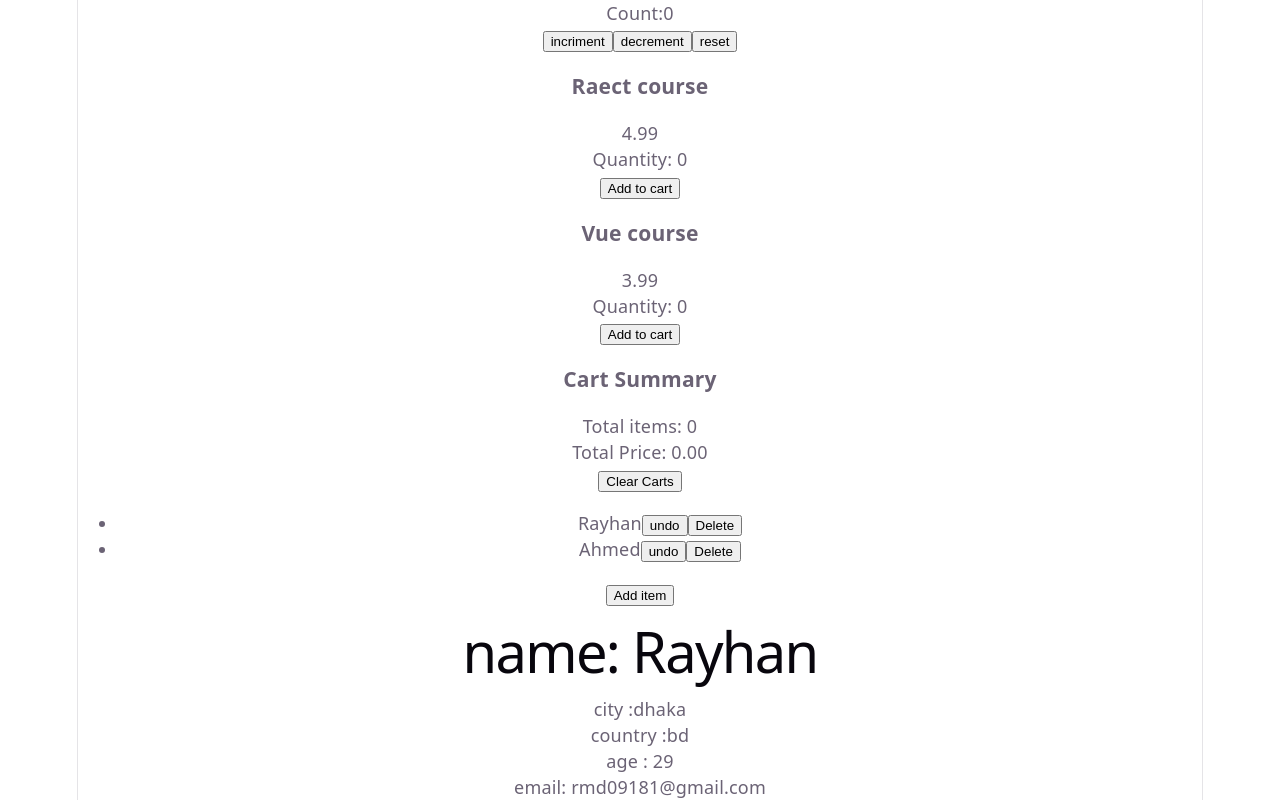
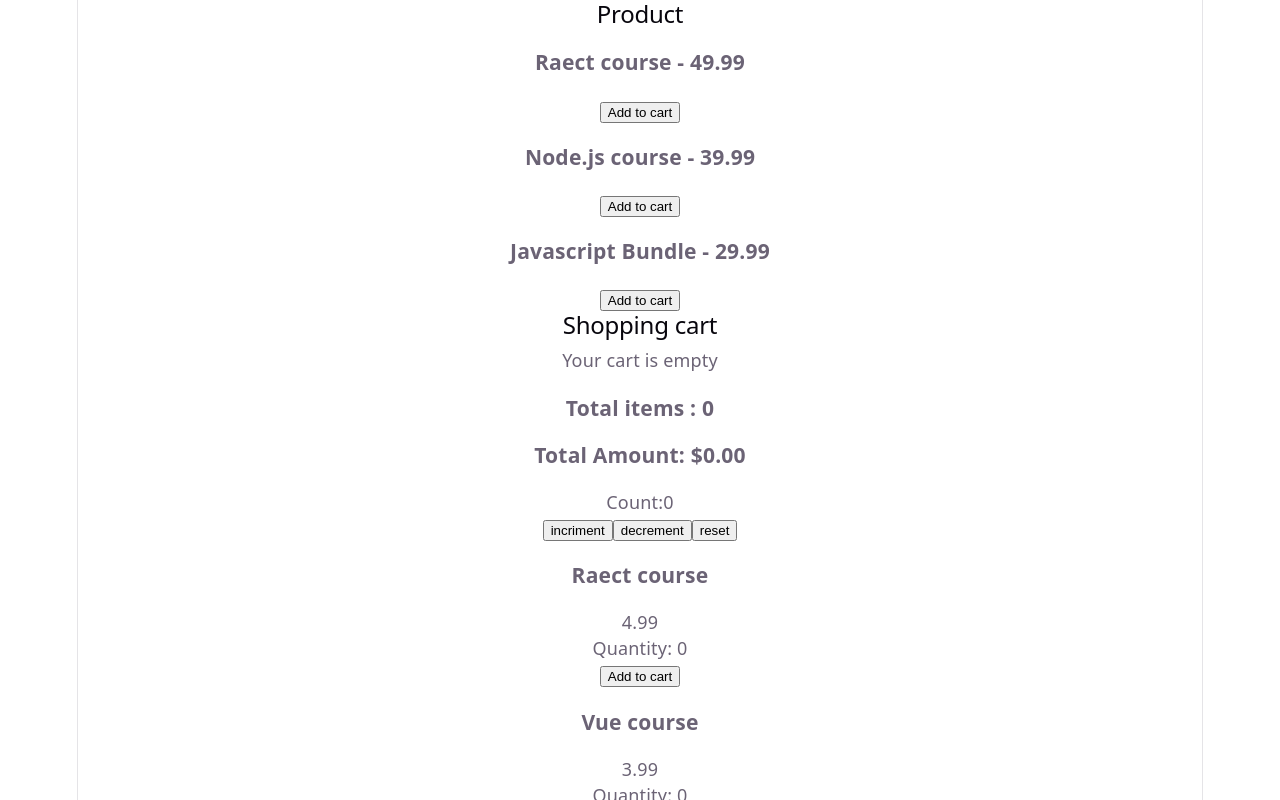
Before and after one commit to rayhan123-ahmed/React, a React (Vite) app in the folder state-demo/: page / in a window 1280 px wide. Shown: the top 800 px of the page. Built offline with nearby package versions, Linux system fonts and the light colour scheme.

Commit message:
Refactor ShoppingCartWithreducer to manage item removal, quantity updates, and reset functionality

```diff
--- a/state-demo/src/App.jsx
+++ b/state-demo/src/App.jsx
@@ -9,13 +9,14 @@ import { UserProfile } from "./UseProfile";
 import { TodoList } from "./TodoList";
 import { ShoppingCart } from "./ProductCart";
 import { CounterWithReducer } from "./CounterWithReducer";
+import { ShoppingCartWithreducer } from "./ShoppingCartWithreducer";
 
 function App() {
   return (
     <>
-    <CounterWithReducer />
-
-       <ShoppingCart />
+     <ShoppingCartWithreducer />
+     <CounterWithReducer />
+      <ShoppingCart />
       <TodoList />
       <UserProfile />
       <PrevStateCounter />
--- a/state-demo/src/ShoppingCartWithreducer.jsx
+++ b/state-demo/src/ShoppingCartWithreducer.jsx
@@ -37,6 +37,7 @@ const reducer = (state, action) => {
         items: updatedItems,
         totalAmount: updatedItems.reduce(
           (total, item) => total + item.price * item.quantity,
+          // start total calculation from zero
           0,
         ),
         totalItems: updatedItems.reduce(
@@ -45,7 +46,52 @@ const reducer = (state, action) => {
         ),
       };
     }
+    case 'REMOVE_ITEM':{
+      const filterItem = state.items.filter(
+        (item)=> item.id !== action.payload.id
+      )
+      return {
+        ...state,
+        items: filterItem,
+        totalAmount: filterItem.reduce(
+          (total, item) => total + item.price * item.quantity,
+          // start total calculation from zero
+          0,
+        ),
+        totalItems: filterItem.reduce(
+          (total, item) => total + item.quantity,
+          0,
+        ),
+      };
+    }
+    case 'UPDATE_QUANTITY':{
+      if (action.payload.quantity === 0) {
+        return reducer(state, {
+          type: "REMOVE_ITEM",
+          payload : {id : action.payload.id}
+        });
+      }
+      const updateQuantityItems = state.items.map((item)=>
+        item.id === action.payload.id
+        ? {...item, quantity : action.payload.quantity}
+        : item
+      );
+      return {
+        ...state,
+        items: updateQuantityItems,
+        totalAmount: updateQuantityItems.reduce(
+          (total, item) => total + item.price * item.quantity,
+          0,
+        ),
+        totalItems: updateQuantityItems.reduce(
+          (total, item) => total + item.quantity,
+          0,
+        ),
+      };
 
+    }
+    case 'RESET':
+      return initialState
     default:
       return state;
   }
@@ -61,14 +107,66 @@ export const ShoppingCartWithreducer = () => {
   return (
     <div>
       <h2>Product</h2>
-      {products.map((product) => {
+      {products.map((product) => (
         <div key={product.id}>
           <h3>
             {product.name} - {product.price}
           </h3>
-          <button>Add to cart</button>
-        </div>;
-      })}
+
+          <button
+            onClick={() =>
+              dispatch({
+                type: "ADD_ITEM",
+                payload: product,
+              })
+            }
+          >
+            Add to cart
+          </button>
+
+        </div>
+      ))}
+
+      <div>
+        <h2>Shopping cart</h2>
+        {state.items.length === 0 ? (
+          <p>Your cart is empty</p>
+        ) : (
+          <div>
+            {state.items.map((item) => (
+              <div key={item.id}>
+                <p>
+                  {item.name} - {item.price} x {item.quantity}
+                </p>
+                <button onClick={() => dispatch({ type: "UPDATE_QUANTITY",
+                  payload : {id : item.id, quantity : item.quantity - 1}
+                 })}>
+                  -
+                </button>
+                <button onClick={() => dispatch({ type: "UPDATE_QUANTITY",
+                  payload : {id : item.id, quantity : item.quantity + 1}
+                 })}>
+                  +
+                </button>
+                <button
+                  onClick={() =>
+                    dispatch({ type: "REMOVE_ITEM", payload: { id: item.id } })
+                  }
+                >
+                  Remove
+                </button>
+              </div>
+            ))}
+          </div>
+        )}
+      </div>
+      <h3>Total items : {state.totalItems}</h3>
+      <h3>Total Amount: ${state.totalAmount.toFixed(2)}</h3>
+      {
+        state.items.length > 0 && (
+          <button onClick={()=> dispatch({type: 'RESET' })}>Reset</button>
+        )
+      }
     </div>
   );
 };
```
